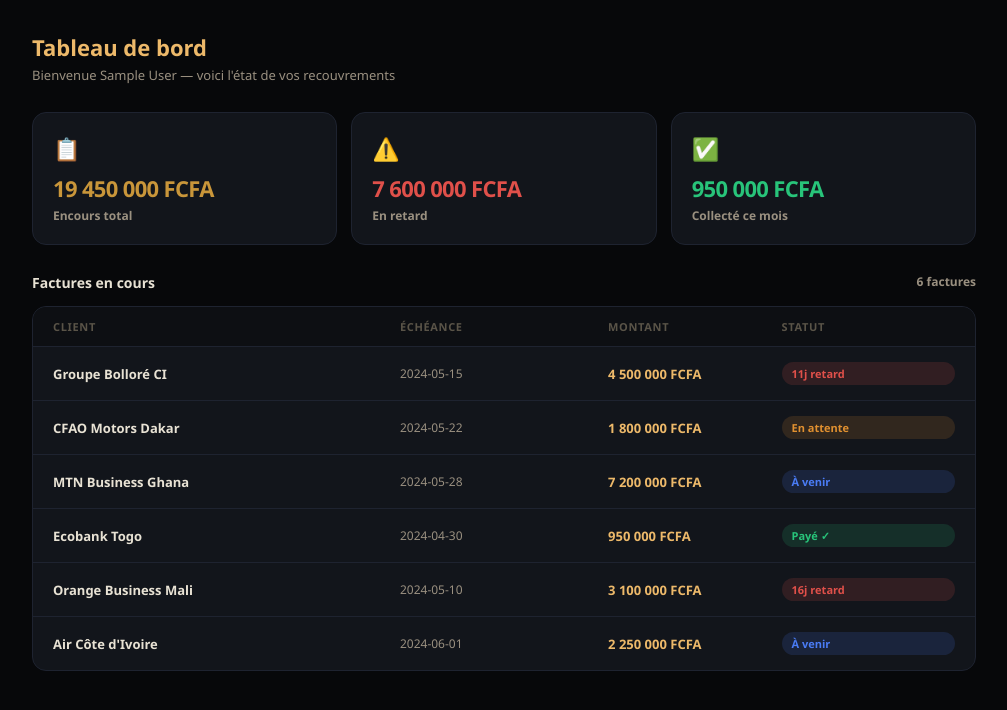
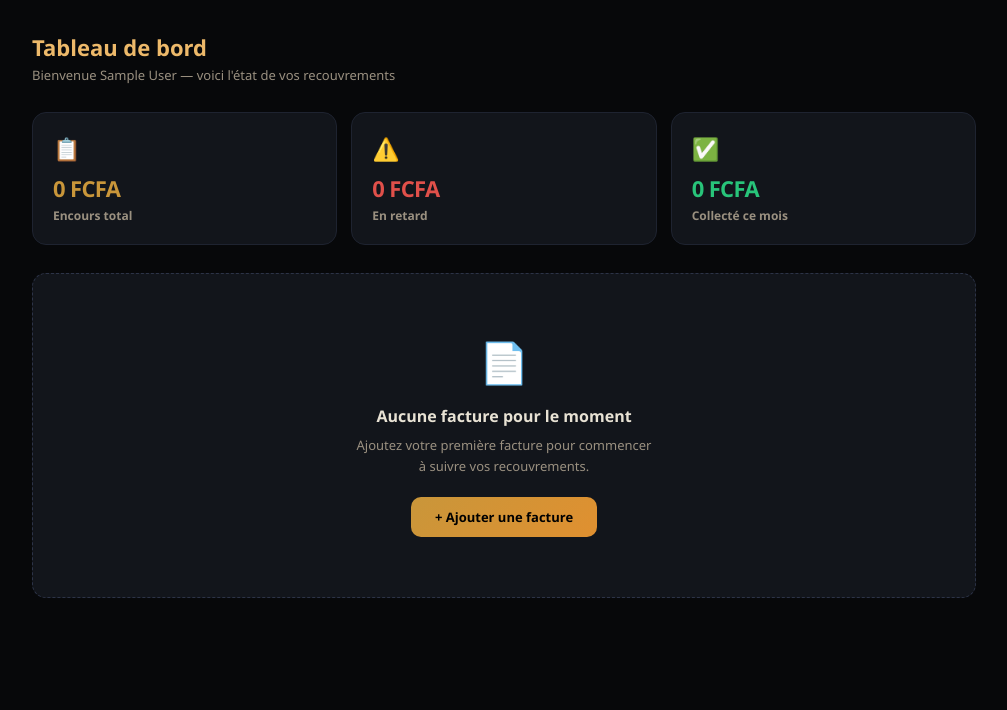
Before and after one commit to Sean2009-ai/Recouvr_saas, a Flask app: page /dashboard in a window 1280 px wide. Shown: the part 63-773 px from the top of the page, without its empty margins (136-1143 px from the left). Run offline with Flask 3, Linux system fonts and the light colour scheme; the visitor is signed in with stand-in values (Sample User, id 1).

Commit message:
Update dashboard.html

```diff
--- a/templates/dashboard.html
+++ b/templates/dashboard.html
@@ -23,25 +23,13 @@
     .kpi .icon { font-size: 22px; margin-bottom: 10px; }
     .kpi .val { font-size: 22px; font-weight: 900; letter-spacing: -0.03em; margin-bottom: 4px; }
     .kpi .lbl { color: #9A9080; font-size: 12px; font-weight: 600; }
-    .section-title { font-size: 14px; font-weight: 700; color: #E8E2D4; margin-bottom: 14px; display: flex; justify-content: space-between; }
-    .invoices { background: #12151B; border: 1px solid #1E2330; border-radius: 14px; overflow: hidden; }
-    .inv-head { display: grid; grid-template-columns: 2fr 1.2fr 1fr 1fr; padding: 12px 20px; border-bottom: 1px solid #1E2330; background: #0D0F13; }
-    .inv-head span { color: #5A5448; font-size: 11px; font-weight: 700; text-transform: uppercase; letter-spacing: 0.06em; }
-    .inv-row { display: grid; grid-template-columns: 2fr 1.2fr 1fr 1fr; padding: 15px 20px; border-bottom: 1px solid #1E2330; align-items: center; transition: background 0.15s; }
-    .inv-row:last-child { border-bottom: none; }
-    .inv-row:hover { background: #1A1D24; }
-    .inv-client { font-weight: 600; font-size: 13px; }
-    .inv-amount { font-weight: 700; color: #EDB96A; font-size: 13px; }
-    .inv-date { color: #9A9080; font-size: 12px; }
-    .badge { display: inline-block; padding: 4px 10px; border-radius: 20px; font-size: 11px; font-weight: 700; }
-    .badge.overdue  { background: rgba(224,80,74,0.15);  color: #E0504A; }
-    .badge.pending  { background: rgba(224,144,48,0.15); color: #E09030; }
-    .badge.upcoming { background: rgba(74,124,245,0.15); color: #4A7CF5; }
-    .badge.paid     { background: rgba(40,196,122,0.15); color: #28C47A; }
+    .empty-state { background: #12151B; border: 1px dashed #2C3347; border-radius: 14px; padding: 60px 20px; text-align: center; }
+    .empty-icon { font-size: 40px; margin-bottom: 16px; }
+    .empty-title { color: #E8E2D4; font-size: 16px; font-weight: 700; margin-bottom: 8px; }
+    .empty-sub { color: #9A9080; font-size: 13px; line-height: 1.6; }
+    .btn-add { display: inline-block; margin-top: 20px; padding: 11px 24px; border-radius: 10px; border: none; background: linear-gradient(135deg, #C9963A, #E09030); color: #000; font-weight: 800; font-size: 13px; cursor: pointer; text-decoration: none; }
     @media (max-width: 600px) {
       .kpis { grid-template-columns: 1fr; }
-      .inv-head, .inv-row { grid-template-columns: 2fr 1fr 1fr; }
-      .inv-head span:nth-child(2), .inv-row .inv-date { display: none; }
       .main { padding: 20px 16px; }
     }
   </style>
@@ -67,65 +55,26 @@
     <div class="kpis">
       <div class="kpi">
         <div class="icon">📋</div>
-        <div class="val" style="color:#C9963A;">19 450 000 FCFA</div>
+        <div class="val" style="color:#C9963A;">0 FCFA</div>
         <div class="lbl">Encours total</div>
       </div>
       <div class="kpi">
         <div class="icon">⚠️</div>
-        <div class="val" style="color:#E0504A;">7 600 000 FCFA</div>
+        <div class="val" style="color:#E0504A;">0 FCFA</div>
         <div class="lbl">En retard</div>
       </div>
       <div class="kpi">
         <div class="icon">✅</div>
-        <div class="val" style="color:#28C47A;">950 000 FCFA</div>
+        <div class="val" style="color:#28C47A;">0 FCFA</div>
         <div class="lbl">Collecté ce mois</div>
       </div>
     </div>
 
-    <div class="section-title">
-      <span>Factures en cours</span>
-      <span style="color:#9A9080; font-size:12px;">6 factures</span>
-    </div>
-    <div class="invoices">
-      <div class="inv-head">
-        <span>Client</span><span>Échéance</span><span>Montant</span><span>Statut</span>
-      </div>
-      <div class="inv-row">
-        <div class="inv-client">Groupe Bolloré CI</div>
-        <div class="inv-date">2024-05-15</div>
-        <div class="inv-amount">4 500 000 FCFA</div>
-        <span class="badge overdue">11j retard</span>
-      </div>
-      <div class="inv-row">
-        <div class="inv-client">CFAO Motors Dakar</div>
-        <div class="inv-date">2024-05-22</div>
-        <div class="inv-amount">1 800 000 FCFA</div>
-        <span class="badge pending">En attente</span>
-      </div>
-      <div class="inv-row">
-        <div class="inv-client">MTN Business Ghana</div>
-        <div class="inv-date">2024-05-28</div>
-        <div class="inv-amount">7 200 000 FCFA</div>
-        <span class="badge upcoming">À venir</span>
-      </div>
-      <div class="inv-row">
-        <div class="inv-client">Ecobank Togo</div>
-        <div class="inv-date">2024-04-30</div>
-        <div class="inv-amount">950 000 FCFA</div>
-        <span class="badge paid">Payé ✓</span>
-      </div>
-      <div class="inv-row">
-        <div class="inv-client">Orange Business Mali</div>
-        <div class="inv-date">2024-05-10</div>
-        <div class="inv-amount">3 100 000 FCFA</div>
-        <span class="badge overdue">16j retard</span>
-      </div>
-      <div class="inv-row">
-        <div class="inv-client">Air Côte d'Ivoire</div>
-        <div class="inv-date">2024-06-01</div>
-        <div class="inv-amount">2 250 000 FCFA</div>
-        <span class="badge upcoming">À venir</span>
-      </div>
+    <div class="empty-state">
+      <div class="empty-icon">📄</div>
+      <div class="empty-title">Aucune facture pour le moment</div>
+      <div class="empty-sub">Ajoutez votre première facture pour commencer<br>à suivre vos recouvrements.</div>
+      <a href="#" class="btn-add">+ Ajouter une facture</a>
     </div>
   </div>
 </body>
```
